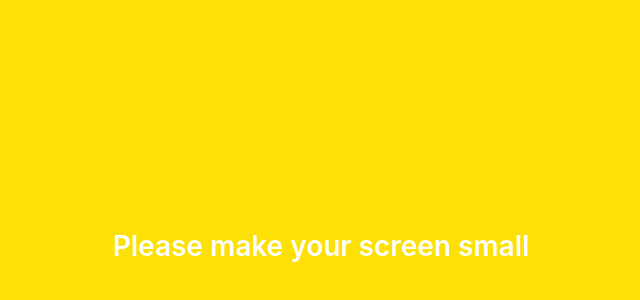
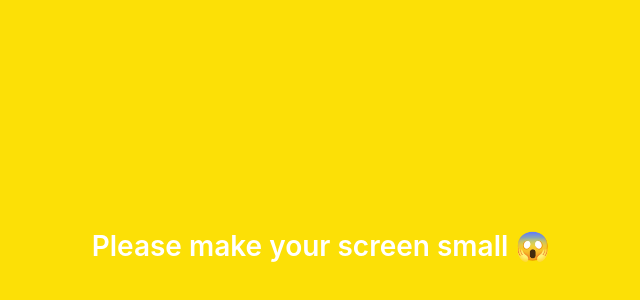
Before and after one commit to mothy900/kakao-clone-v2, a plain HTML site: page index.html in a window 1280 px wide. Shown: the part 154-454 px from the top of the page, without its empty margins (319-959 px from the left). Drawn offline with nearby package versions, Linux system fonts and the light colour scheme.

Commit message:
Added Emoji
😱

```diff
--- a/index.html
+++ b/index.html
@@ -93,7 +93,7 @@
       </ul>
     </nav>
     <div class="bigScreen">
-      <span class="bigScreen__text">Please make your screen small</span>
+      <span class="bigScreen__text">Please make your screen small 😱</span>
     </div>
   </body>
 </html>
```
Also changed, not shown: chat.html (+1 -1 lines), find.html (+1 -1 lines), friends.html (+1 -1 lines), more.html (+1 -1 lines), settings.html (+1 -1 lines).
